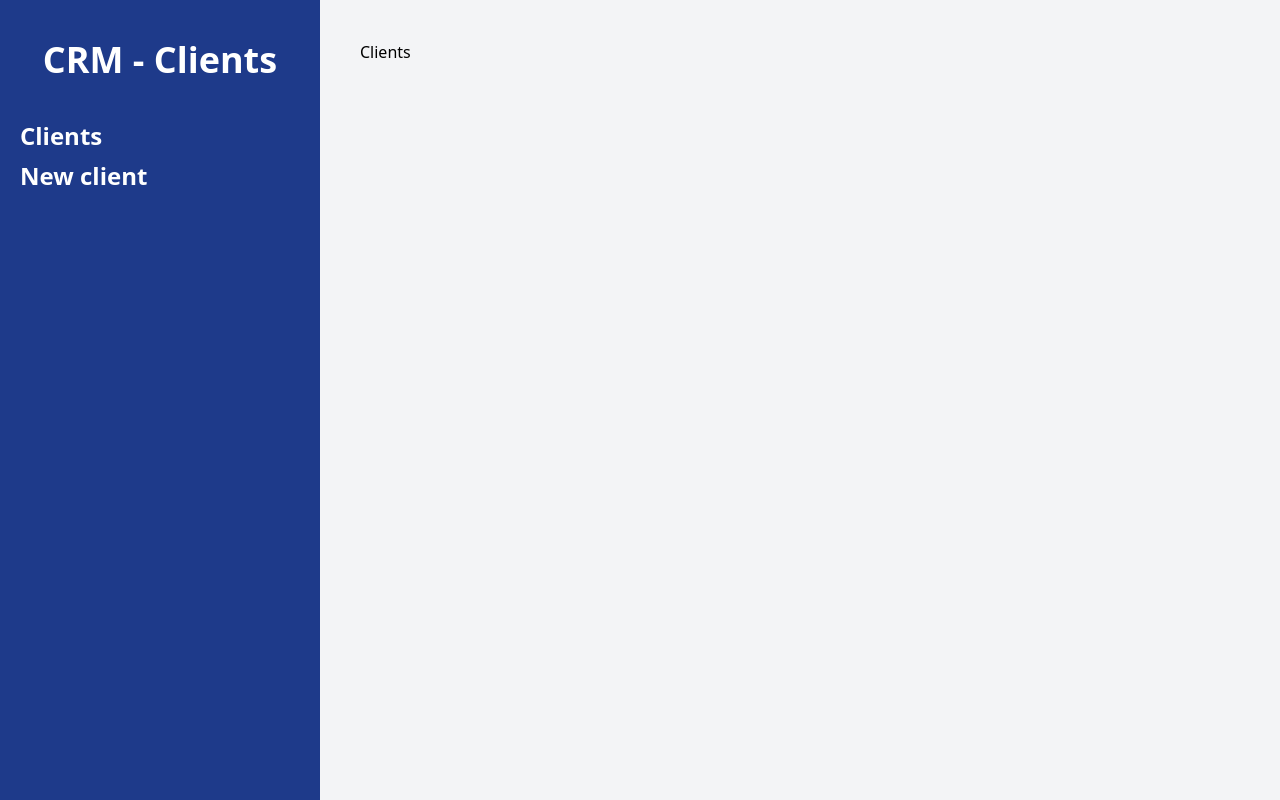
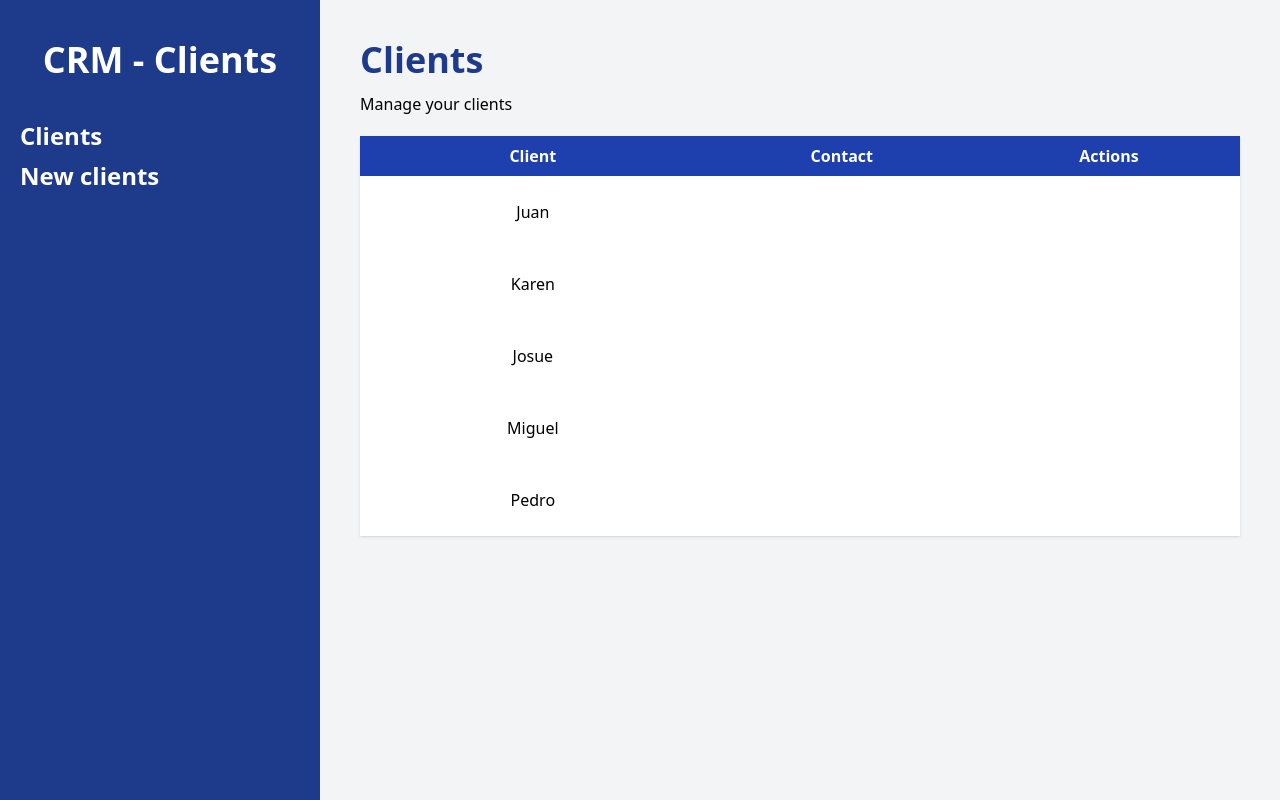
Before and after one commit to Radapls/CRM, a React (Vite) app: page / in a window 1280 px wide. Built offline with nearby package versions, Linux system fonts and the light colour scheme.

Commit message:
feat: Add table of clients

```diff
--- /dev/null
+++ b/src/components/Client.jsx
@@ -0,0 +1,16 @@
+
+function Client({ client })
+{
+
+    const { name, company, email, mobile, id } = client;
+
+    return (
+        <tr>
+            <td className="p-6 text-center">
+                {name}
+            </td>
+        </tr>
+    )
+}
+
+export default Client
--- a/src/components/Layout.jsx
+++ b/src/components/Layout.jsx
@@ -11,9 +11,12 @@
  * @date Monday, 6th February 2023
  */
 
-import { Link, Outlet } from 'react-router-dom'
+import { Link, Outlet, useLocation } from 'react-router-dom'
 
 function Layout() {
+
+    const location = useLocation()
+
   return (
     <div className='md:flex md:min-h-screen'>
 
@@ -21,8 +24,24 @@ function Layout() {
             <h2 className='text-4xl font-black text-center text-white'>CRM - Clients</h2>
 
             <nav className='mt-10'>
-                <Link className='text-2xl block mt-2 hover:text-blue-300 text-white font-semibold' to="/">Clients</Link>
-                <Link className='text-2xl block mt-2 hover:text-blue-300 text-white font-semibold' to="/clients/new">New client</Link>
+                <Link
+                    className={`${location.pathname === '/'
+                        ? 'text-blue-300'
+                        : 'text-white'}
+                        text-2xl block mt-2 hover:text-blue-300 text-white font-semibold`}
+                    to="/">
+                        Clients
+                </Link>
+
+                <Link
+                    className={`${location.pathname === '/clients/new'
+                        ? 'text-blue-300'
+                        : 'text-white'}
+                        text-2xl block mt-2 hover:text-blue-300 text-white font-semibold`}
+                    to="/clients/new">
+                        New clients
+                </Link>
+
             </nav>
         </aside>
 
--- /dev/null
+++ b/src/constants/clients.js
@@ -0,0 +1,52 @@
+/**
+ * RADAPLS PROJECTS
+ * ------------------
+ * Copyright (C) 2023 Juan Felipe Rada - All Rights Reserved.
+ *
+ * This file, project or its parts can not be copied and/or distributed without
+ * the express permission of Juan Felipe Rada.
+ *
+ * @file clients.js
+ * @author Juan Felipe Rada <radapls8@gmail.com>
+ * @date Monday, 6th February 2023
+ */
+
+const clients = [
+    {
+        id: 1,
+        name: 'Juan',
+        mobile: 102013313,
+        email: "juan@juan.com",
+        company: 'Codigo Con Juan'
+    },
+    {
+        id: 2,
+        name: 'Karen',
+        mobile: 138198313,
+        email: "karen@juan.com",
+        company: 'Codigo Con Juan'
+    },
+    {
+        id: 3,
+        name: 'Josue',
+        mobile: 31983913,
+        email: "josue@juan.com",
+        company: 'Codigo Con Juan'
+    },
+    {
+        id: 4,
+        name: 'Miguel',
+        mobile: 319381983,
+        email: "miguel@juan.com",
+        company: 'Codigo Con Juan'
+    },
+    {
+        id: 5,
+        name: 'Pedro',
+        mobile: 1398198938,
+        email: "pedro@juan.com",
+        company: 'Codigo Con Juan'
+    },
+];
+
+export default clients
--- a/src/pages/Index.jsx
+++ b/src/pages/Index.jsx
@@ -11,9 +11,49 @@
  * @date Monday, 6th February 2023
  */
 
-function Index() {
+import { useLoaderData } from 'react-router-dom';
+import Client from "../components/Client";
+import clients from "../constants/clients";
+
+export function loader()
+{
+  return clients;
+}
+
+function Index()
+{
+
+  const data = useLoaderData();
+
   return (
-    <div>Clients</div>
+    <>
+      <h1 className='font-black text-4xl text-blue-900'> Clients </h1>
+      <p className='mt-3'>Manage your clients</p>
+
+      {data.length
+        ? (
+          <table className="w-full bg-white shadow mt-5 table-auto">
+            <thead className="bg-blue-800 text-white">
+              <tr>
+                <th className="p-2">Client</th>
+                <th className="p-2">Contact</th>
+                <th className="p-2">Actions</th>
+              </tr>
+            </thead>
+
+            <tbody>
+              {clients.map(client => (
+                <Client client={client} key={client.id} />
+              ))}
+            </tbody>
+
+          </table>
+
+        )
+        : (
+          <p className="text-center mt-10">No clients</p>
+        )}
+    </>
   )
 }
 
--- a/src/routes.jsx
+++ b/src/routes.jsx
@@ -13,7 +13,7 @@
 
 import { createBrowserRouter } from 'react-router-dom';
 import Layout from './components/Layout';
-import Index from './pages/Index';
+import Index, { loader as loaderClients } from './pages/Index';
 import NewClient from './pages/NewClient';
 
 const router = createBrowserRouter([
@@ -23,7 +23,8 @@ const router = createBrowserRouter([
         children: [
             {
                 index: true,
-                element: <Index />
+                element: <Index />,
+                loader: loaderClients
             },
             {
                 path: '/clients/new',
```
